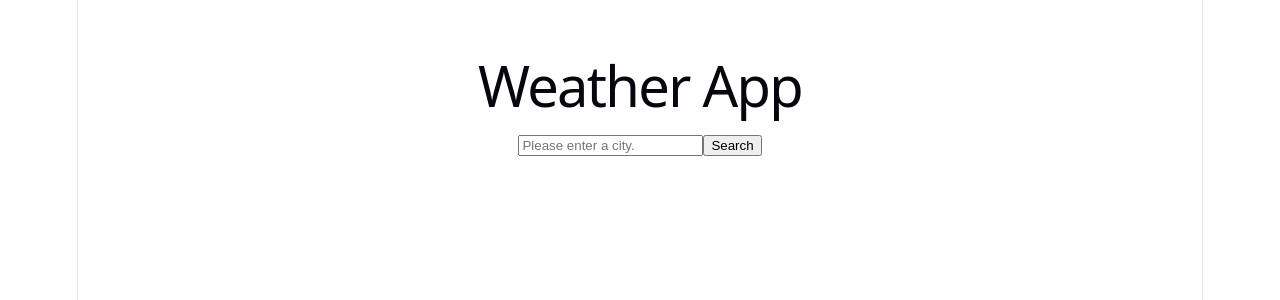
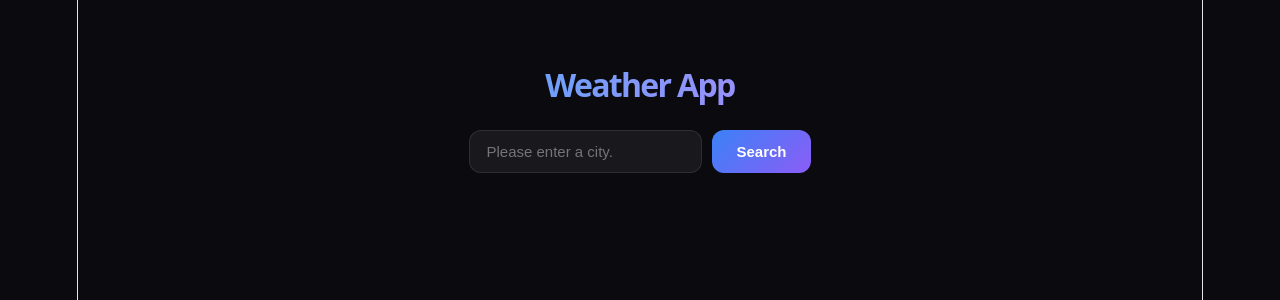
Before and after one commit to jsgdigital1/weather-app, a React (Vite) app: page / in a window 1280 px wide. Shown: the top 300 px of the page. Built offline with nearby package versions, Linux system fonts and the light colour scheme.

Commit message:
add CSS and styles

```diff
--- a/src/App.css
+++ b/src/App.css
@@ -1,184 +1,66 @@
-.counter {
-  font-size: 16px;
-  padding: 5px 10px;
-  border-radius: 5px;
-  color: var(--accent);
-  background: var(--accent-bg);
-  border: 2px solid transparent;
-  transition: border-color 0.3s;
-  margin-bottom: 24px;
-
-  &:hover {
-    border-color: var(--accent-border);
-  }
-  &:focus-visible {
-    outline: 2px solid var(--accent);
-    outline-offset: 2px;
-  }
+* {
+  box-sizing: border-box;
+  margin: 0;
+  padding: 0;
 }
 
-.hero {
-  position: relative;
-
-  .base,
-  .framework,
-  .vite {
-    inset-inline: 0;
-    margin: 0 auto;
-  }
-
-  .base {
-    width: 170px;
-    position: relative;
-    z-index: 0;
-  }
-
-  .framework,
-  .vite {
-    position: absolute;
-  }
-
-  .framework {
-    z-index: 1;
-    top: 34px;
-    height: 28px;
-    transform: perspective(2000px) rotateZ(300deg) rotateX(44deg) rotateY(39deg)
-      scale(1.4);
-  }
-
-  .vite {
-    z-index: 0;
-    top: 107px;
-    height: 26px;
-    width: auto;
-    transform: perspective(2000px) rotateZ(300deg) rotateX(40deg) rotateY(39deg)
-      scale(0.8);
-  }
+body {
+  background: #0a0a0f;
+  color: #e2e8f0;
+  font-family: helvetica, sans-serif;
+  min-height: 100vh;
 }
 
-#center {
-  display: flex;
-  flex-direction: column;
-  gap: 25px;
-  place-content: center;
-  place-items: center;
-  flex-grow: 1;
-
-  @media (max-width: 1024px) {
-    padding: 32px 20px 24px;
-    gap: 18px;
-  }
+.app {
+max-width: 500px;
+margin: 0 auto;
+padding: 40px 20px;
 }
 
-#next-steps {
-  display: flex;
-  border-top: 1px solid var(--border);
-  text-align: left;
-
-  & > div {
-    flex: 1 1 0;
-    padding: 32px;
-    @media (max-width: 1024px) {
-      padding: 24px 20px;
-    }
-  }
-
-  .icon {
-    margin-bottom: 16px;
-    width: 22px;
-    height: 22px;
-  }
-
-  @media (max-width: 1024px) {
-    flex-direction: column;
-    text-align: center;
-  }
+h1 {
+font-size: 32px;
+font-weight: 700;
+margin-bottom: 24px;
+padding-bottom: 8px;
+background: linear-gradient(90deg, #60a5fa, #a78bfa);
+-webkit-background-clip: text;
+-webkit-text-fill-color: transparent;
+background-clip: text;
 }
 
-#docs {
-  border-right: 1px solid var(--border);
-
-  @media (max-width: 1024px) {
-    border-right: none;
-    border-bottom: 1px solid var(--border);
-  }
+.search-row {
+  display: flex;
+  gap: 10px;
+  margin-bottom: 24px;
 }
 
-#next-steps ul {
-  list-style: none;
-  padding: 0;
-  display: flex;
-  gap: 8px;
-  margin: 32px 0 0;
-
-  .logo {
-    height: 18px;
-  }
-
-  a {
-    color: var(--text-h);
-    font-size: 16px;
-    border-radius: 6px;
-    background: var(--social-bg);
-    display: flex;
-    padding: 6px 12px;
-    align-items: center;
-    gap: 8px;
-    text-decoration: none;
-    transition: box-shadow 0.3s;
-
-    &:hover {
-      box-shadow: var(--shadow);
-    }
-    .button-icon {
-      height: 18px;
-      width: 18px;
-    }
-  }
-
-  @media (max-width: 1024px) {
-    margin-top: 20px;
-    flex-wrap: wrap;
-    justify-content: center;
-
-    li {
-      flex: 1 1 calc(50% - 8px);
-    }
-
-    a {
-      width: 100%;
-      justify-content: center;
-      box-sizing: border-box;
-    }
-  }
+.search-input {
+flex: 1;
+padding: 12px 16px;
+background: rgba(255, 255, 255, 0.06);
+border: 1px solid rgba(255, 255, 255, .1);
+border-radius: 12px;
+color: #e2e8f0;
+font-size: 15px;
+outline: none;
 }
 
-#spacer {
-  height: 88px;
-  border-top: 1px solid var(--border);
-  @media (max-width: 1024px) {
-    height: 48px;
-  }
+.search-input:focus {
+border-color: rgba(96, 165, 250, .6);
+background: rgba(255, 255, 255, .1);
 }
 
-.ticks {
-  position: relative;
-  width: 100%;
+.search-btn {
+padding: 12px 24px;
+background: linear-gradient(135deg, #3b82f6, #8b5cf6);
+border: none;
+border-radius: 12px;
+color: #fff;
+font-size: 15px;
+font-weight: 600;
+cursor: pointer;
+}
 
-  &::before,
-  &::after {
-    content: '';
-    position: absolute;
-    top: -4.5px;
-    border: 5px solid transparent;
-  }
-
-  &::before {
-    left: 0;
-    border-left-color: var(--border);
-  }
-  &::after {
-    right: 0;
-    border-right-color: var(--border);
-  }
+.search-btn:hover {
+opacity: .85;
 }
--- a/src/App.jsx
+++ b/src/App.jsx
@@ -1,30 +1,53 @@
 import { useState } from 'react'
+import './App.css'
 
 function App() {
   const [city, setCity] = useState('')
   const [weather, setWeather] = useState(null)
+  const [loading, setLoading] = useState(false)
+  const [error, setError] = useState('')
 
 async function fetchWeather() {
+  setLoading(true)
+  setWeather(null)
+  setError('')
   console.log(import.meta.env.VITE_WEATHER_API_KEY)
   const key = import.meta.env.VITE_WEATHER_API_KEY
   const res = await fetch (
     `https://api.openweathermap.org/data/2.5/weather?q=${city}&appid=${key}&units=imperial`
   )
   const data = await res.json()
+
+if (data.cod !==200) {
+  setError('City not found.')
+  setLoading(false)
+  return
+}
+
   setWeather(`${data.name}: ${data.main.temp}F, ${data.weather[0].description}`)
+  setLoading(false)
 }
 
 
   return (
-    <div style={{ maxWidth: "400px", margin: "0 auto", padding: "40px" }}>
+    <div className="app">
       <h1>Weather App</h1>
+
+      <div className="search-row">
       <input
+       className="search-input"
        type="text"
        placeholder="Please enter a city."
        value={city}
        onChange={(e) => setCity(e.target.value)}/>
-       <button onClick={fetchWeather}>Search</button>
+       <button className="search-btn" onClick={fetchWeather}>Search</button>
+       </div>
+
+
+       {error && <p style={{ color: 'red' }}>{error}</p>}
+       {loading && <p>Loading...</p>}
        {weather && <p>{weather}</p>}
+
        </div>
   )
 }
```
